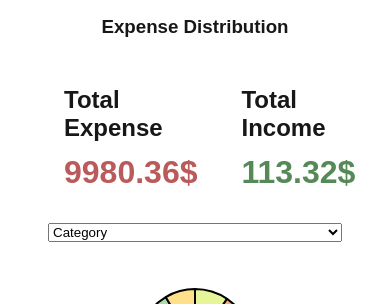
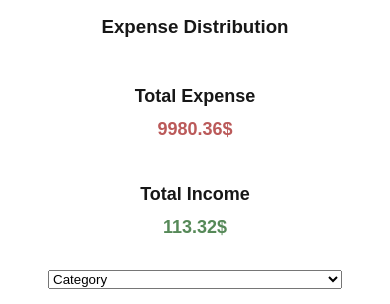
Before and after one commit to balaSpyrus/expense-manager, a Next.js app: page /dashboard in a window 390 px wide. Shown: the part 120-424 px from the top of the page. Built offline with nearby package versions, Linux system fonts and the light colour scheme; no server answers.

Commit message:
minor changes

```diff
--- a/component/leftPane/leftpane.module.css
+++ b/component/leftPane/leftpane.module.css
@@ -47,4 +47,13 @@
     flex-basis: 20%;
     width: 100%;
   }
+
+  .amt_container {
+    flex-direction: column;
+  }
+
+  .amt_container h2,
+  .amt_container .amount {
+    font-size: 18px;
+  }
 }
```
